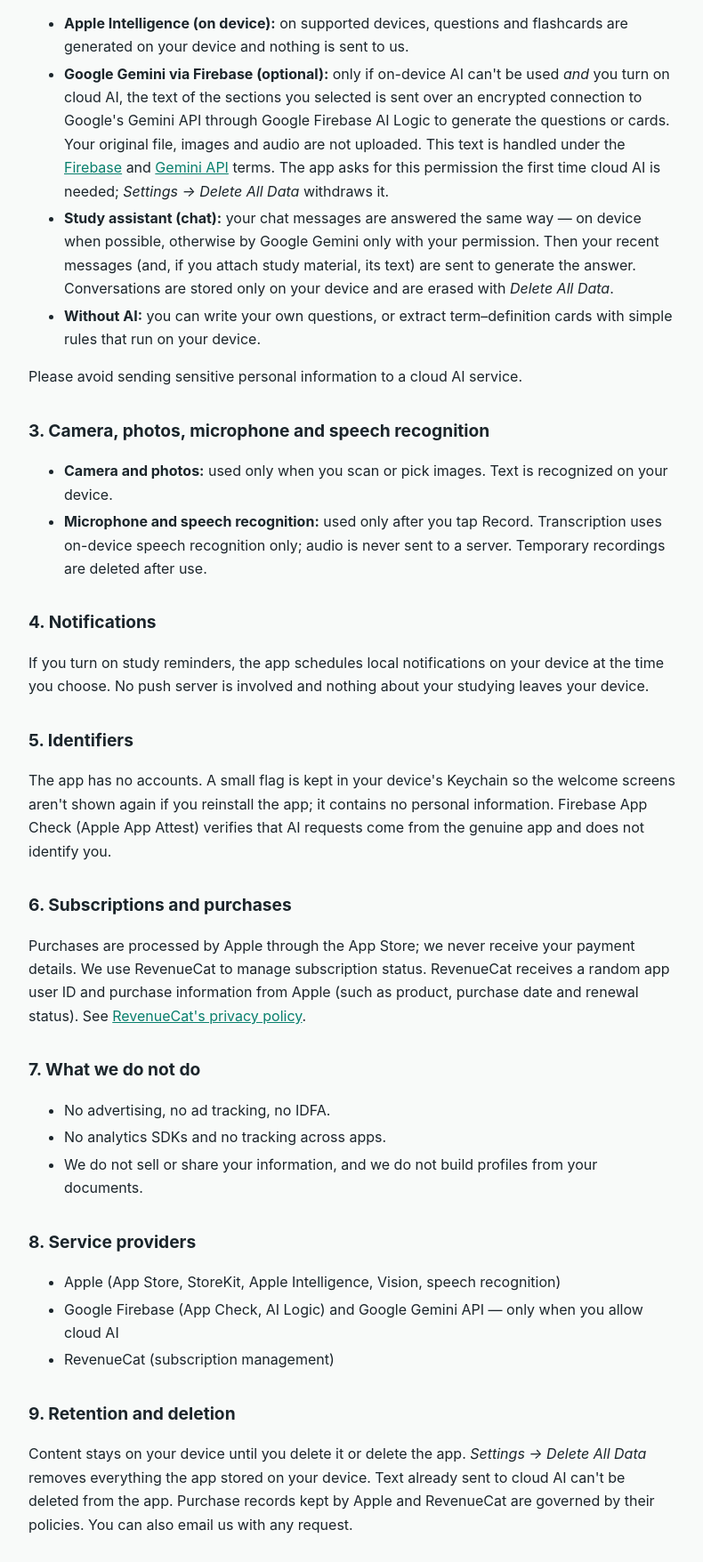
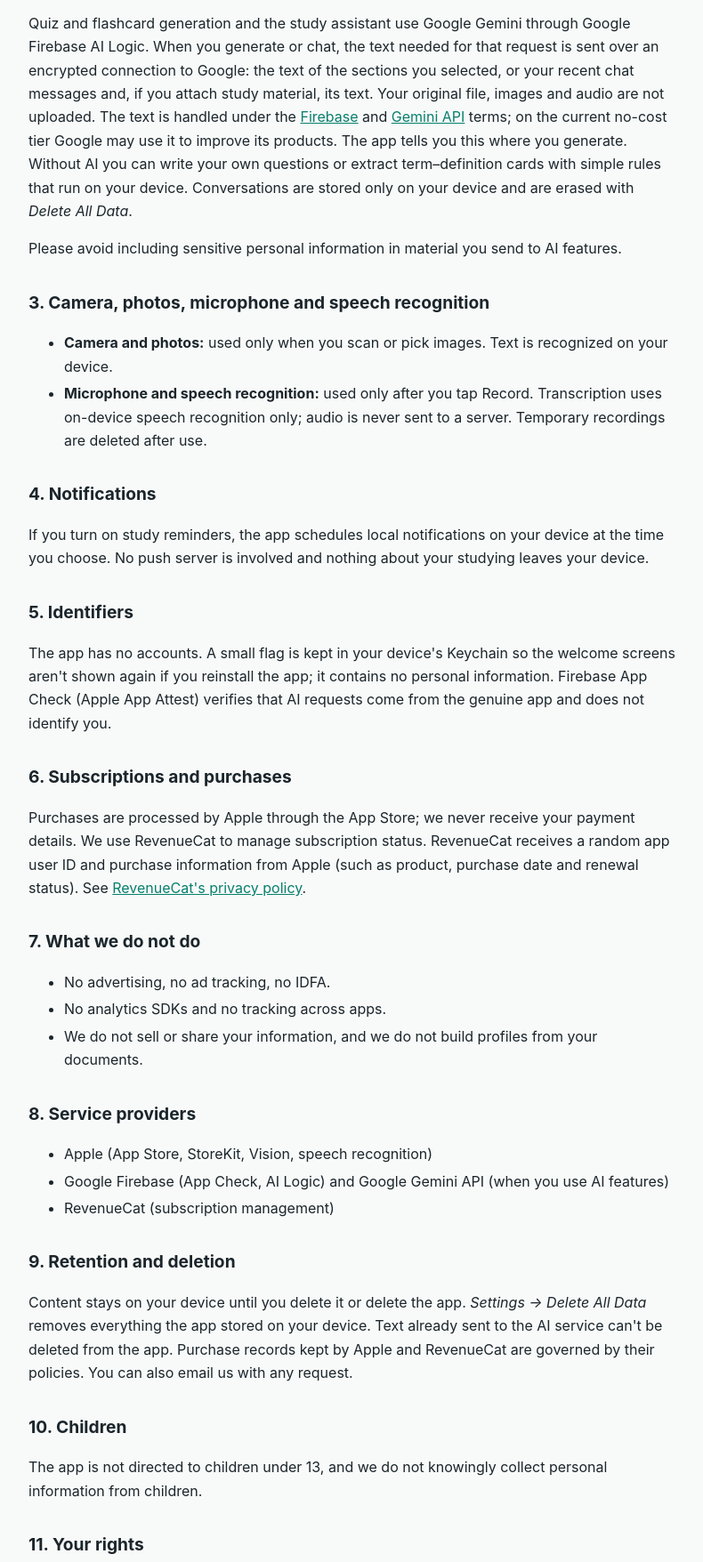
Before and after one commit to rcpyesilkaya/quizmaker-legal, a plain HTML site: page privacy.html in a window 1280 px wide. Shown: the part 497-2253 px from the top of the page at 89% size, without its empty margins (244-1034 px from the left). Drawn offline with Linux system fonts and the light colour scheme.

Commit message:
Describe Gemini-only AI processing
Co-Authored-By: Claude Sonnet 5.5 <noreply@anthropic.com>

```diff
--- a/privacy.html
+++ b/privacy.html
@@ -6,13 +6,8 @@
 <p>Text extracted from the files, photos, scans and recordings you import, and the quizzes, flashcards, answers, study history, streak, study plan and settings you create are stored in the app's private storage on your device. We do not run a server that stores your content. Exported files go only where you choose to save or share them.</p>
 
 <h2>2. AI processing</h2>
-<ul>
-<li><strong>Apple Intelligence (on device):</strong> on supported devices, questions and flashcards are generated on your device and nothing is sent to us.</li>
-<li><strong>Google Gemini via Firebase (optional):</strong> only if on-device AI can't be used <em>and</em> you turn on cloud AI, the text of the sections you selected is sent over an encrypted connection to Google's Gemini API through Google Firebase AI Logic to generate the questions or cards. Your original file, images and audio are not uploaded. This text is handled under the <a href="https://firebase.google.com/support/privacy">Firebase</a> and <a href="https://ai.google.dev/gemini-api/terms">Gemini API</a> terms. The app asks for this permission the first time cloud AI is needed; <em>Settings → Delete All Data</em> withdraws it.</li>
-<li><strong>Study assistant (chat):</strong> your chat messages are answered the same way — on device when possible, otherwise by Google Gemini only with your permission. Then your recent messages (and, if you attach study material, its text) are sent to generate the answer. Conversations are stored only on your device and are erased with <em>Delete All Data</em>.</li>
-<li><strong>Without AI:</strong> you can write your own questions, or extract term–definition cards with simple rules that run on your device.</li>
-</ul>
-<p>Please avoid sending sensitive personal information to a cloud AI service.</p>
+<p>Quiz and flashcard generation and the study assistant use Google Gemini through Google Firebase AI Logic. When you generate or chat, the text needed for that request is sent over an encrypted connection to Google: the text of the sections you selected, or your recent chat messages and, if you attach study material, its text. Your original file, images and audio are not uploaded. The text is handled under the <a href="https://firebase.google.com/support/privacy">Firebase</a> and <a href="https://ai.google.dev/gemini-api/terms">Gemini API</a> terms; on the current no-cost tier Google may use it to improve its products. The app tells you this where you generate. Without AI you can write your own questions or extract term–definition cards with simple rules that run on your device. Conversations are stored only on your device and are erased with <em>Delete All Data</em>.</p>
+<p>Please avoid including sensitive personal information in material you send to AI features.</p>
 
 <h2>3. Camera, photos, microphone and speech recognition</h2>
 <ul>
@@ -33,10 +28,10 @@
 <ul><li>No advertising, no ad tracking, no IDFA.</li><li>No analytics SDKs and no tracking across apps.</li><li>We do not sell or share your information, and we do not build profiles from your documents.</li></ul>
 
 <h2>8. Service providers</h2>
-<ul><li>Apple (App Store, StoreKit, Apple Intelligence, Vision, speech recognition)</li><li>Google Firebase (App Check, AI Logic) and Google Gemini API — only when you allow cloud AI</li><li>RevenueCat (subscription management)</li></ul>
+<ul><li>Apple (App Store, StoreKit, Vision, speech recognition)</li><li>Google Firebase (App Check, AI Logic) and Google Gemini API (when you use AI features)</li><li>RevenueCat (subscription management)</li></ul>
 
 <h2>9. Retention and deletion</h2>
-<p>Content stays on your device until you delete it or delete the app. <em>Settings → Delete All Data</em> removes everything the app stored on your device. Text already sent to cloud AI can't be deleted from the app. Purchase records kept by Apple and RevenueCat are governed by their policies. You can also email us with any request.</p>
+<p>Content stays on your device until you delete it or delete the app. <em>Settings → Delete All Data</em> removes everything the app stored on your device. Text already sent to the AI service can't be deleted from the app. Purchase records kept by Apple and RevenueCat are governed by their policies. You can also email us with any request.</p>
 
 <h2>10. Children</h2>
 <p>The app is not directed to children under 13, and we do not knowingly collect personal information from children.</p>
@@ -49,13 +44,13 @@
 
 <section class="tr" id="tr"><h2>Gizlilik Politikası (Türkçe)</h2><p class="meta">Son güncelleme: 24 Kasım 2026</p>
 <h3>İçeriğin cihazında kalır</h3><p>İçe aktardığın dosya, fotoğraf, tarama ve kayıtlardan çıkarılan metin; testler, kartlar, cevaplar, çalışma geçmişi, seri, çalışma planı ve ayarlar uygulamanın cihazındaki özel alanında saklanır. İçeriğini saklayan bir sunucumuz yoktur.</p>
-<h3>Yapay zekâ</h3><p>Destekleyen cihazlarda sorular Apple Intelligence ile cihazında üretilir. Yalnızca cihaz içi AI kullanılamıyorsa <em>ve</em> bulut AI'ı açarsan, seçtiğin bölümlerin metni Google Firebase AI Logic üzerinden Google Gemini'ye şifreli olarak gönderilir; dosyanın kendisi, görseller ve ses yüklenmez. Bu izin bulut AI ilk kez gerektiğinde istenir; <em>Ayarlar → Tüm Verileri Sil</em> izni geri alır.</p>
+<h3>Yapay zekâ</h3><p>Test ve kart üretimi ile çalışma asistanı, Google Firebase AI Logic üzerinden Google Gemini kullanır. Ürettiğinde veya sohbet ettiğinde, o istek için gereken metin şifreli bağlantıyla Google’a gönderilir: seçtiğin bölümlerin metni veya son sohbet mesajların ve çalışma materyali eklediysen onun metni. Dosyanın kendisi, görseller ve ses yüklenmez. Metin Firebase ve Gemini API koşullarına göre işlenir; mevcut ücretsiz katmanda Google bunu ürünlerini geliştirmek için kullanabilir. Uygulama bunu üretim adımında sana söyler. Yapay zekâ olmadan kendi sorularını yazabilir veya cihazında çalışan basit kurallarla kavram–tanım kartları çıkarabilirsin. Sohbetler yalnızca cihazında saklanır ve Tüm Verileri Sil ile silinir.</p>
 <h3>Çalışma asistanı</h3><p>Sohbet mesajların da aynı kurallarla yanıtlanır: mümkünse cihazında, değilse yalnız iznin varsa Google Gemini ile. Bu durumda son mesajların (ve eklediysen çalışma materyalinin metni) gönderilir. Sohbetler yalnız cihazında saklanır ve Tüm Verileri Sil ile silinir.</p>
 <h3>Kamera, fotoğraf, mikrofon, konuşma tanıma</h3><p>Yalnızca tarama, fotoğraf seçme ve kayıt sırasında kullanılır. Metin tanıma ve yazıya dökme cihazında yapılır; ses hiçbir sunucuya gönderilmez.</p>
 <h3>Bildirimler</h3><p>Çalışma hatırlatmalarını açarsan, seçtiğin saatte cihazında yerel bildirimler planlanır; hiçbir veri cihazından çıkmaz.</p>
 <h3>Tanımlayıcılar</h3><p>Hesap yoktur. Uygulamayı yeniden yüklediğinde tanıtım ekranlarının tekrar gösterilmemesi için cihazının Anahtar Zinciri'nde kişisel bilgi içermeyen küçük bir işaret tutulur.</p>
 <h3>Abonelikler</h3><p>Ödemeler Apple tarafından işlenir; ödeme bilgilerini almayız. Abonelik durumu için RevenueCat kullanılır; RevenueCat rastgele bir uygulama kullanıcı kimliği ve Apple'dan satın alma bilgisi alır.</p>
 <h3>Yapmadıklarımız</h3><p>Reklam, reklam takibi, analitik SDK veya uygulamalar arası takip yoktur; verini satmayız veya paylaşmayız.</p>
-<h3>Silme ve haklar</h3><p><em>Ayarlar → Tüm Verileri Sil</em> uygulamanın cihazında sakladığı her şeyi siler. Bulut AI'a gönderilmiş metin uygulamadan silinemez. KVKK ve GDPR kapsamındaki hakların için bize yazabilirsin: <a href="mailto:rcpyesilkaya@gmail.com">rcpyesilkaya@gmail.com</a></p>
+<h3>Silme ve haklar</h3><p><em>Ayarlar → Tüm Verileri Sil</em> uygulamanın cihazında sakladığı her şeyi siler. Yapay zekâ hizmetine gönderilmiş metin uygulamadan silinemez. KVKK ve GDPR kapsamındaki hakların için bize yazabilirsin: <a href="mailto:rcpyesilkaya@gmail.com">rcpyesilkaya@gmail.com</a></p>
 <h3>Çocuklar</h3><p>Uygulama 13 yaş altındaki çocuklara yönelik değildir.</p></section>
 <footer>© 2026 Quiz Maker. Questions / Sorular: <a href="mailto:rcpyesilkaya@gmail.com">rcpyesilkaya@gmail.com</a></footer></main></body></html>
```
Also changed, not shown: support.html (+3 -3 lines), terms.html (+1 -1 lines).
